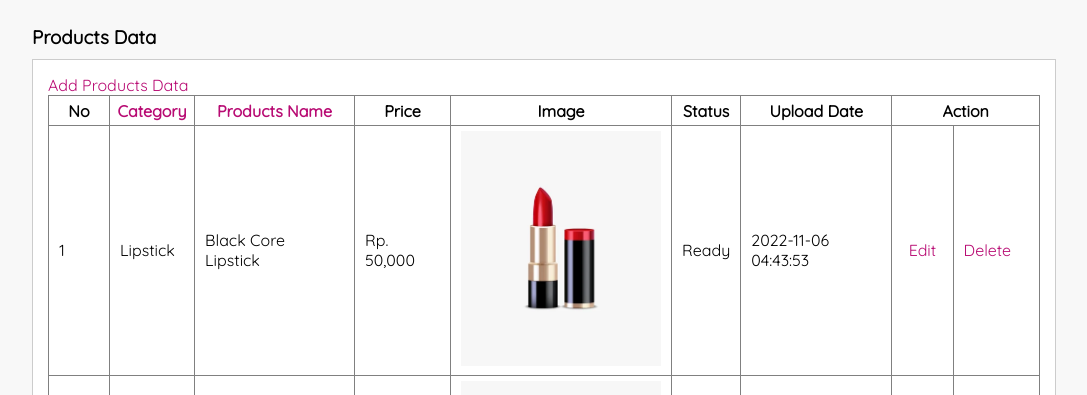
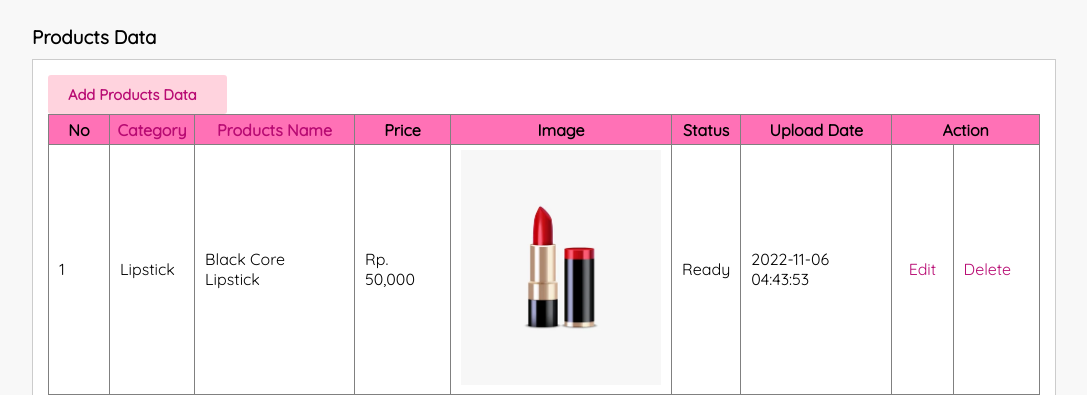
Before and after one commit to sevina2525/PA-WEB-Kel-6-A2, a PHP site: page /admin/add-product.php in a window 1280 px wide. Shown: the part 60-455 px from the top of the page, without its empty margins (96-1183 px from the left). Run offline with PHP 8.4, Linux system fonts and the light colour scheme; data comes from the database, SQL or seed files in the repository.

Commit message:
Update CSS tampilan Tabel

```diff
--- a/cosmetic/admin/css/stylesheet.css
+++ b/cosmetic/admin/css/stylesheet.css
@@ -90,6 +90,16 @@ footer {
 	width: 100%;
 	border-collapse: collapse;
 }
+
+th {
+  background-color: #ff71b6;
+}
+
+.table tr:hover{
+	background-color: #ffc5e7;
+	color: #fff;
+}
+
 .table tr {
 	height: 30px;
 }
@@ -182,6 +192,23 @@ footer {
 	line-height: 25px;
 	font-size:14px;
 }
+.tombol-add{
+	background: #ffd3de;
+	/* color: white; */
+	font-size: 11pt;
+	width: 14%;
+	border: none;
+	border-radius: 3px;
+	padding: 10px 20px;
+	font-weight: bold;
+
+}
+
+
+.tombol-add :hover{
+	color: white;
+	/* background-color: #b80b73; */
+}
 
 @media screen and (max-width: 768px){
 	.container {
```
